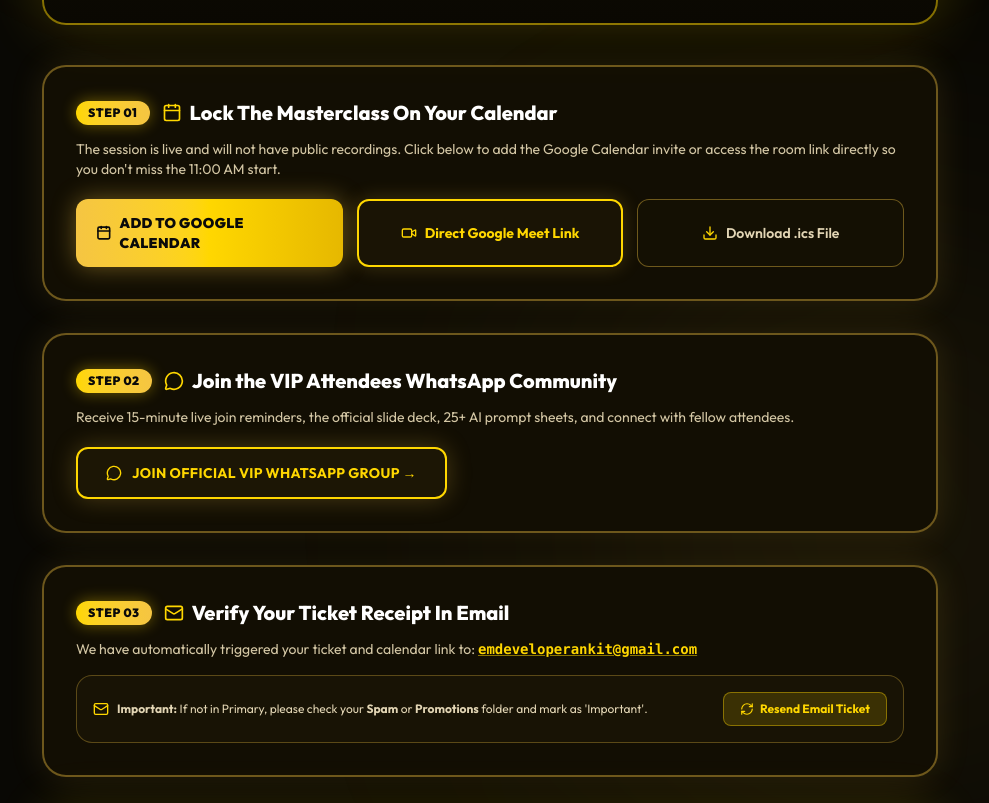
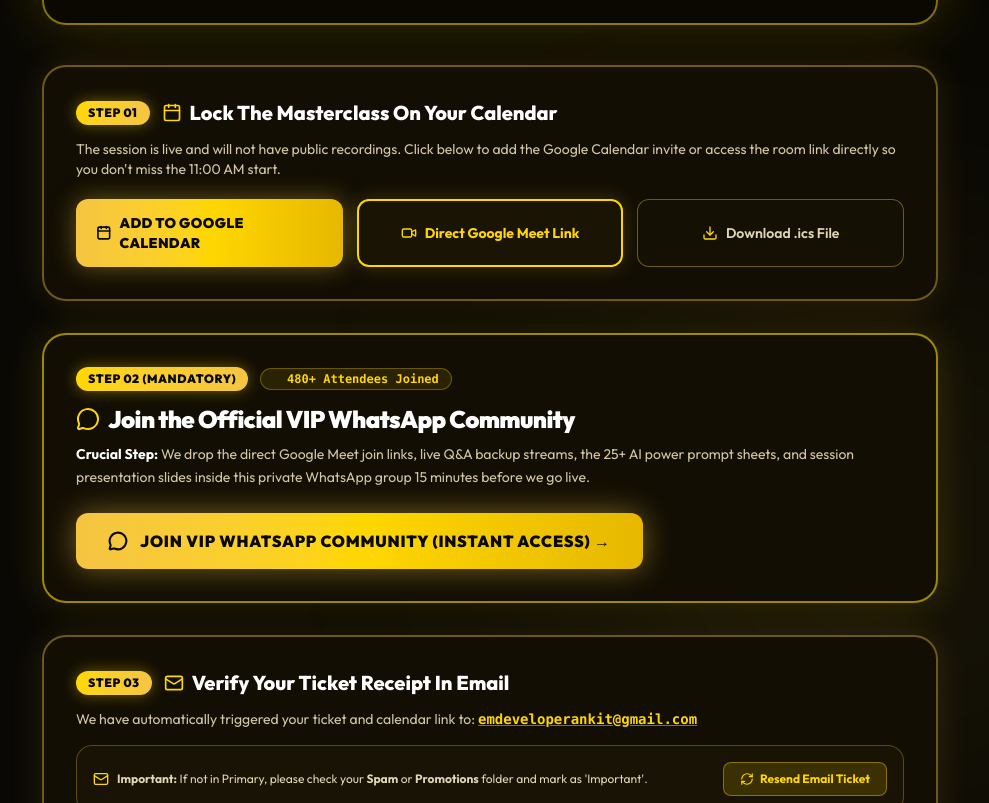
Before and after one commit to saasaisetup/aiwaychallenge, a Next.js app: page /thank-you in a window 1280 px wide. Shown: the part 479-1282 px from the top of the page, without its empty margins (150-1139 px from the left). Built offline with nearby package versions, Linux system fonts and the light colour scheme; no server answers.

Commit message:
feat: enhance STEP 02 VIP WhatsApp Community card with dynamic group link and glowing gold CTA

```diff
--- a/src/app/thank-you/page.tsx
+++ b/src/app/thank-you/page.tsx
@@ -53,6 +53,9 @@
   const meetUrl =
     process.env.NEXT_PUBLIC_WEBINAR_MEET_URL ||
     "https://meet.google.com/abc-defg-hij";
+  const whatsappUrl =
+    process.env.NEXT_PUBLIC_WHATSAPP_GROUP_URL ||
+    "https://chat.whatsapp.com/invite";
 
   const event: CalendarEvent = {
     title: webinarTitle,
@@ -201,28 +204,34 @@
         {/* ==================================================== */}
         {/* STEP 02: JOIN VIP WHATSAPP COMMUNITY                */}
         {/* ==================================================== */}
-        <div className="bg-[#120e03] border-2 border-[#f5c542]/40 rounded-3xl p-6 sm:p-8 shadow-[0_0_35px_rgba(245,197,66,0.12)] mb-8">
-          <div className="flex items-center gap-3 mb-3">
+        <div className="bg-[#120e03] border-2 border-[#ffd700]/60 rounded-3xl p-6 sm:p-8 shadow-[0_0_40px_rgba(255,215,0,0.15)] mb-8 relative overflow-hidden">
+          <div className="flex flex-wrap items-center gap-3 mb-3">
             <span className="px-3 py-1 rounded-full bg-gradient-to-r from-[#ffd700] to-[#f5c542] text-[#0a0a0a] text-xs font-black uppercase tracking-wider shadow-[0_0_15px_rgba(255,215,0,0.4)]">
-              STEP 02
+              STEP 02 (MANDATORY)
             </span>
-            <h2 className="text-lg sm:text-xl font-extrabold text-white flex items-center gap-2">
-              <MessageCircle className="w-5 h-5 text-[#ffd700]" />
-              <span>Join the VIP Attendees WhatsApp Community</span>
-            </h2>
+            <span className="inline-flex items-center gap-1.5 text-xs text-[#ffd700] font-mono font-bold bg-[#ffd700]/10 border border-[#ffd700]/30 px-3 py-0.5 rounded-full">
+              <span className="h-2 w-2 rounded-full bg-emerald-400 animate-ping inline-block" />
+              <span>480+ Attendees Joined</span>
+            </span>
           </div>
-          <p className="text-xs sm:text-sm text-[#d4c7a5] mb-5">
-            Receive 15-minute live join reminders, the official slide deck, 25+ AI prompt sheets, and connect with fellow attendees.
+
+          <h2 className="text-xl sm:text-2xl font-black text-white flex items-center gap-2 tracking-tight">
+            <MessageCircle className="w-6 h-6 text-[#ffd700] flex-shrink-0" />
+            <span>Join the Official VIP WhatsApp Community</span>
+          </h2>
+
+          <p className="text-xs sm:text-sm text-[#d4c7a5] mt-2 mb-6 leading-relaxed">
+            <strong className="text-white">Crucial Step:</strong> We drop the direct Google Meet join links, live Q&amp;A backup streams, the 25+ AI power prompt sheets, and session presentation slides inside this private WhatsApp group 15 minutes before we go live.
           </p>
 
           <a
-            href="https://chat.whatsapp.com/sample-aiway-vip"
+            href={whatsappUrl}
             target="_blank"
             rel="noopener noreferrer"
-            className="w-full sm:w-auto inline-flex items-center justify-center gap-2.5 px-7 py-3.5 rounded-xl bg-[#1c1605] border-2 border-[#ffd700] text-[#ffd700] hover:bg-[#ffd700] hover:text-[#0a0a0a] text-sm font-bold transition-all shadow-[0_0_25px_rgba(245,197,66,0.25)] hover:shadow-[0_0_35px_rgba(255,215,0,0.5)] active:scale-95 uppercase tracking-wide"
+            className="w-full sm:w-auto inline-flex items-center justify-center gap-3 px-8 py-4 rounded-xl bg-gradient-to-r from-[#f5c542] via-[#ffd700] to-[#e6b800] text-[#0a0a0a] text-sm sm:text-base font-black hover:brightness-110 transition-all shadow-[0_0_30px_rgba(245,197,66,0.45)] hover:shadow-[0_0_50px_rgba(255,215,0,0.7)] active:scale-95 uppercase tracking-wider cursor-pointer"
           >
-            <MessageCircle className="w-4 h-4" />
-            <span>Join Official VIP WhatsApp Group →</span>
+            <MessageCircle className="w-5 h-5 stroke-[2.5]" />
+            <span>Join VIP WhatsApp Community (Instant Access) →</span>
           </a>
         </div>
 
```
